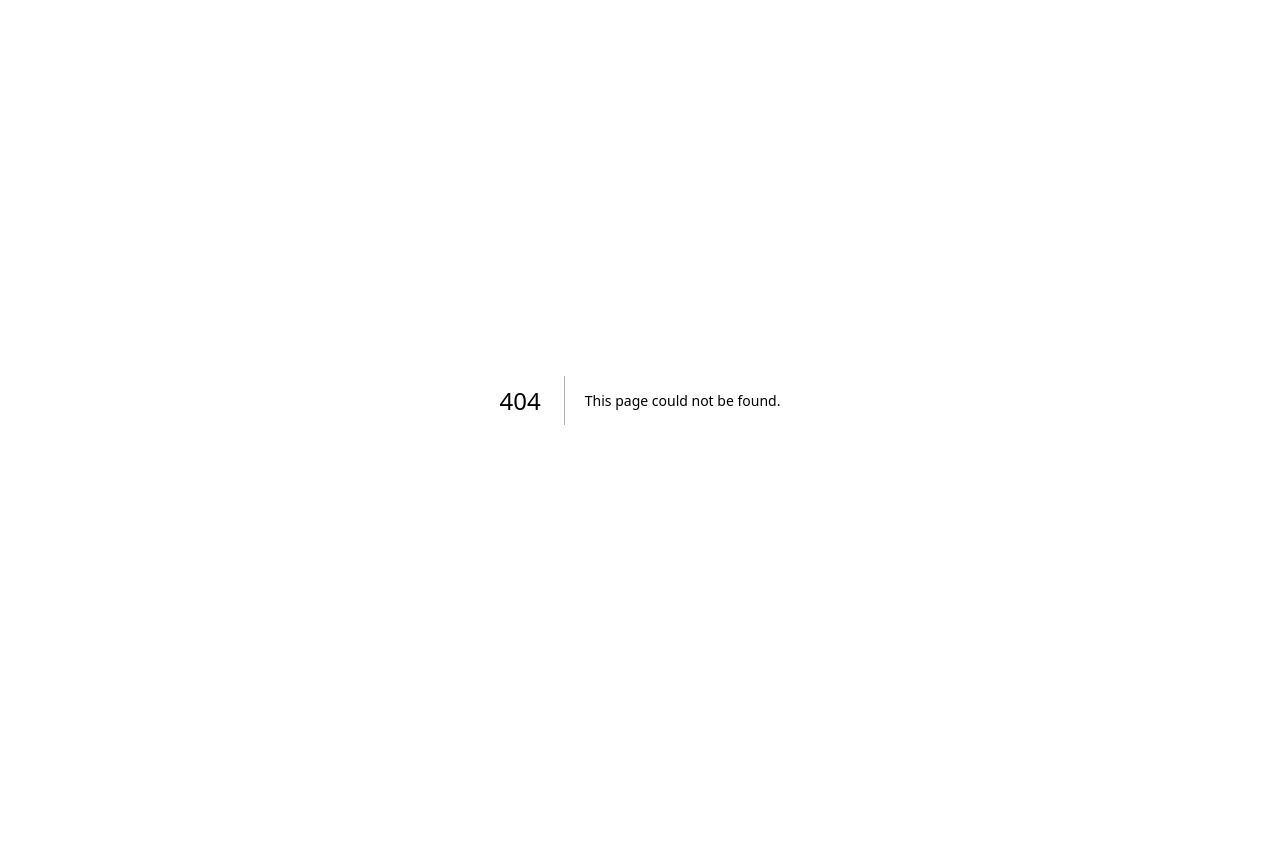
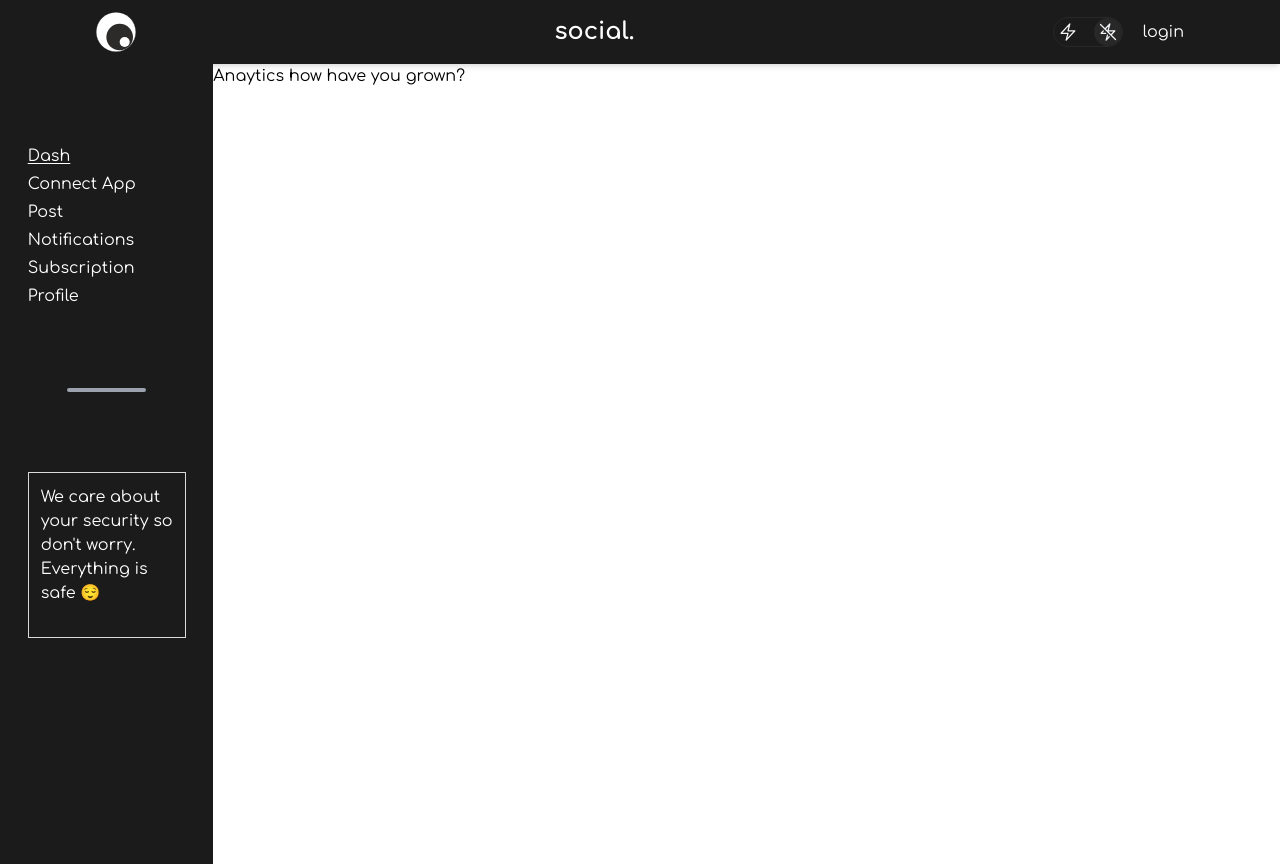
Before and after one commit to MayankBansal12/feedback, a Next.js app: page /dashboard/analytics in a window 1280 px wide. Before the commit this address had no page. Before the commit the page ends 800 px from the top, so only its background shows below. Built offline with nearby package versions, Linux system fonts and the light colour scheme.

Commit message:
add: sidebar and dash components

```diff
--- /dev/null
+++ b/src/app/dashboard/(dashcomponents)/analytics/page.tsx
@@ -0,0 +1,9 @@
+/** @format */
+
+export default function Anaytics() {
+  return (
+    <>
+      <p>Anaytics how have you grown?</p>
+    </>
+  );
+}
--- /dev/null
+++ b/src/app/dashboard/(dashcomponents)/connect/page.tsx
@@ -0,0 +1,9 @@
+/** @format */
+
+export default function Connect() {
+  return (
+    <>
+      <p>Connect with your Apps</p>
+    </>
+  );
+}
--- /dev/null
+++ b/src/app/dashboard/(dashcomponents)/notifications/page.tsx
@@ -0,0 +1,9 @@
+/** @format */
+
+export default function Notifications() {
+  return (
+    <>
+      <p>Notifications from various Apps</p>
+    </>
+  );
+}
--- /dev/null
+++ b/src/app/dashboard/(dashcomponents)/post_content/page.tsx
@@ -0,0 +1,9 @@
+/** @format */
+
+export default function Post() {
+  return (
+    <>
+      <p>Post with your Apps</p>
+    </>
+  );
+}
--- /dev/null
+++ b/src/app/dashboard/(dashcomponents)/profile/page.tsx
@@ -0,0 +1,9 @@
+/** @format */
+
+export default function Profile() {
+  return (
+    <>
+      <p>Your profile</p>
+    </>
+  );
+}
--- /dev/null
+++ b/src/app/dashboard/(dashcomponents)/subscription/page.tsx
@@ -0,0 +1,9 @@
+/** @format */
+
+export default function Connect() {
+  return (
+    <>
+      <p>Plans to make money</p>
+    </>
+  );
+}
--- /dev/null
+++ b/src/app/dashboard/layout.tsx
@@ -0,0 +1,22 @@
+/** @format */
+
+import Nav from "@/components/nav";
+import SideNav from "@/components/sidenav";
+
+export default function RootLayout({
+  children,
+}: Readonly<{ children: React.ReactNode }>) {
+  return (
+    <html lang="en">
+      <body className="w-screen h-screen font-default">
+        <Nav />
+        <div className="flex">
+          <div className="w-1/6">
+            <SideNav />
+          </div>
+          <div>{children}</div>
+        </div>
+      </body>
+    </html>
+  );
+}
--- /dev/null
+++ b/src/app/dashboard/page.tsx
@@ -0,0 +1,3 @@
+export default function Dash() {
+    return(<><p>Hello this is dash</p></>)
+}
--- a/src/app/layout.tsx
+++ b/src/app/layout.tsx
@@ -3,10 +3,9 @@
 import type { Metadata } from "next";
 
 import "./globals.css";
-import Nav from "@/components/nav";
 
 export const metadata: Metadata = {
-  title: "Create Next App",
+  title: "The Social App",
   description: "Generated by create next app",
 };
 
--- /dev/null
+++ b/src/components/sidenav.tsx
@@ -0,0 +1,49 @@
+/** @format */
+"use client";
+import Link from "next/link";
+import { usePathname } from "next/navigation";
+
+export default function SideNav() {
+  const navLinks = [
+    { name: "Dash", link: "/dashboard/analytics" },
+    { name: "Connect App", link: "/dashboard/connect" },
+    { name: "Post", link: "/dashboard/post_content" },
+    { name: "Notifications", link: "/dashboard/notifications" },
+    { name: "Subscription", link: "/dashboard/subscription" },
+    { name: "Profile", link: "/dashboard/profile" },
+  ];
+  const pathname = usePathname();
+  return (
+    <div className="flex flex-col bg-light-primary dark:bg-dark-primary w-full h-[100vh] text-black dark:text-white">
+      <div className="flex justify-center items-center py-20">
+        <div className="flex flex-col justify-center items-center gap-20">
+          <div className="flex flex-col gap-1 w-full">
+            {navLinks.map((link, index) => {
+              const isActive = pathname.startsWith(link.link);
+              return (
+                <Link
+                  key={index}
+                  href={link.link}
+                  className={isActive ? `underline underline-offset-2	` : ``}
+                >
+                  {link.name}
+                </Link>
+              );
+            })}
+          </div>
+          <hr className="border-2 border-gray-400 rounded-full w-1/2" />
+          <div className="px-3 py-3 pb-8 border border-black dark:border-light-primary">
+            We care about <br />
+            your security so
+            <br />
+            don&apos;t worry.
+            <br />
+            Everything is
+            <br />
+            safe 😌
+          </div>
+        </div>
+      </div>
+    </div>
+  );
+}
```
